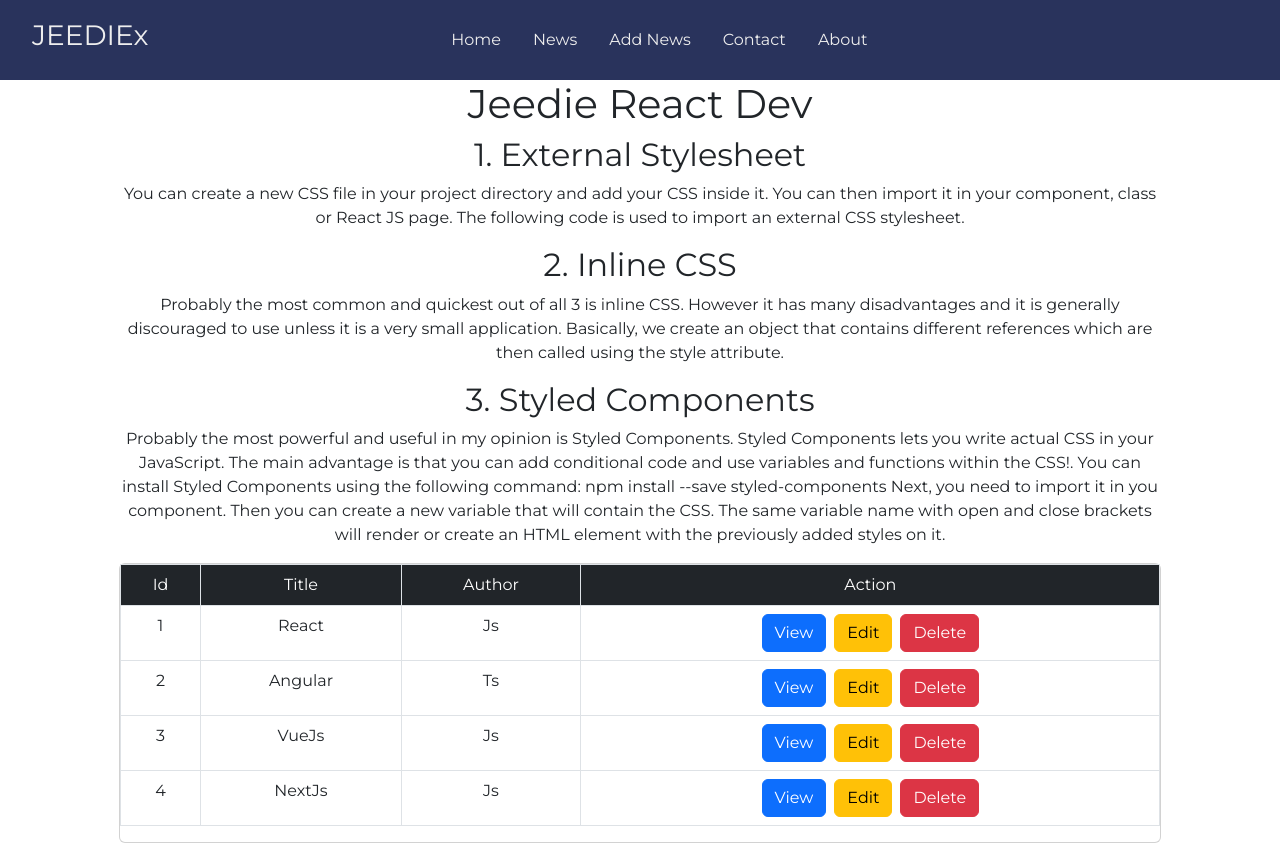
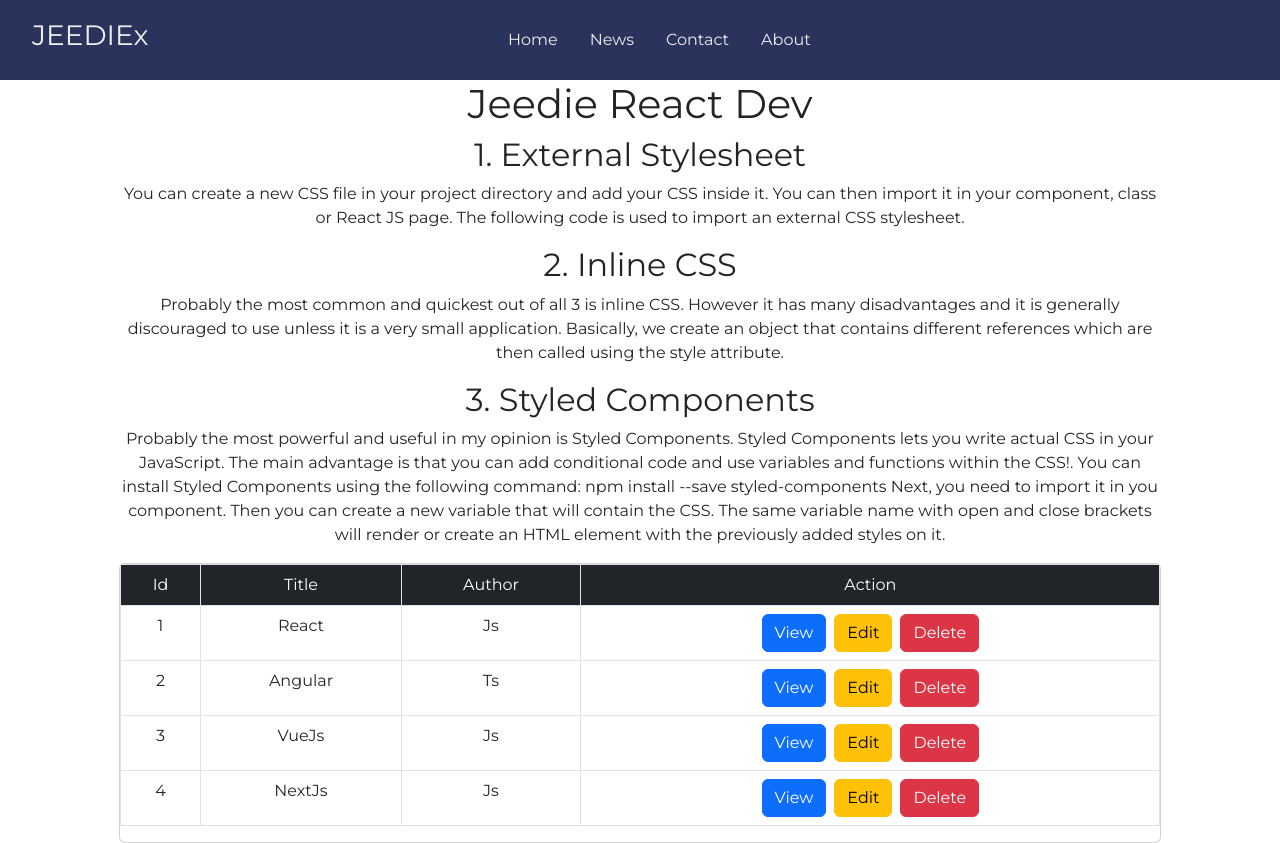
Before and after one commit to Enowizzy/react-app, a React (Create React App) app: page / in a window 1280 px wide. Built offline with nearby package versions, Linux system fonts and the light colour scheme; data requests are answered from the project's data file.

Commit message:
immplement admin middleware

```diff
--- a/src/user/components/navbar/Navbar.js
+++ b/src/user/components/navbar/Navbar.js
@@ -12,12 +12,13 @@ const Navbar = () => {
   const navigate = useNavigate();
 
   useEffect(() => {
-    let user_role = localStorage.getItem('email');
     if (location.pathname === '/user/register' || location.pathname === '/user/login') {
       menu_visible_change(false)
-    }
-    if (user_role === 'admin@jeedie.co.tz') {
-      isAdmin(true);
+    } else {
+      let user_role = localStorage.getItem('email') != null ? localStorage.getItem('role').toString() : '';
+      if (user_role === 'admin@jeedie.co.tz') {
+        isAdmin(true);
+      }
     }
   }, [location, navigate]);
 
@@ -33,7 +34,7 @@ const Navbar = () => {
         <nav ref={navRef}>
           <Link to="/">Home</Link>
           <Link to="/news">News</Link>
-          {isAdmin &&
+          {admin &&
             <Link to="/admin/create-news">Add News</Link>
           }
           <Link to="/contact">Contact</Link>
```
